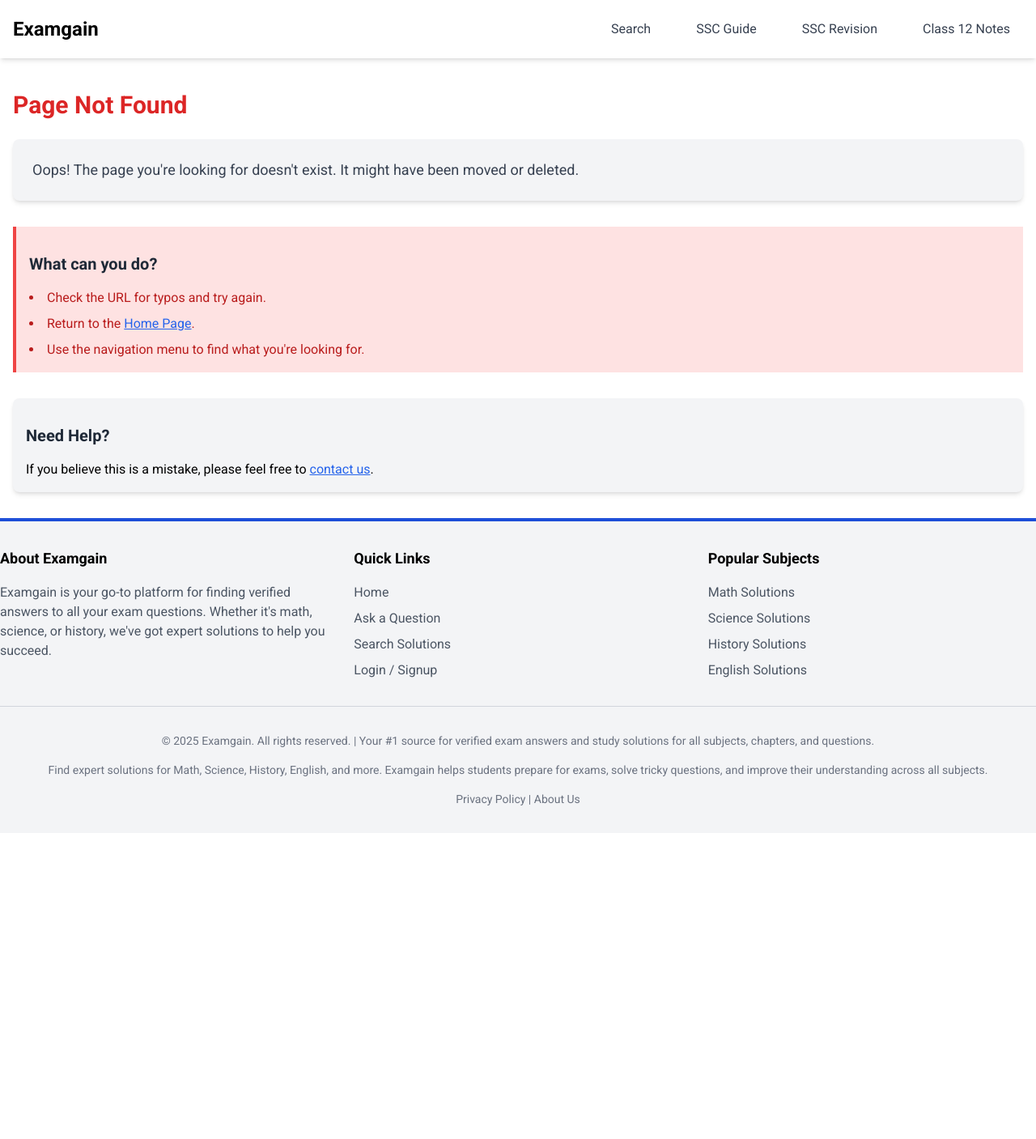
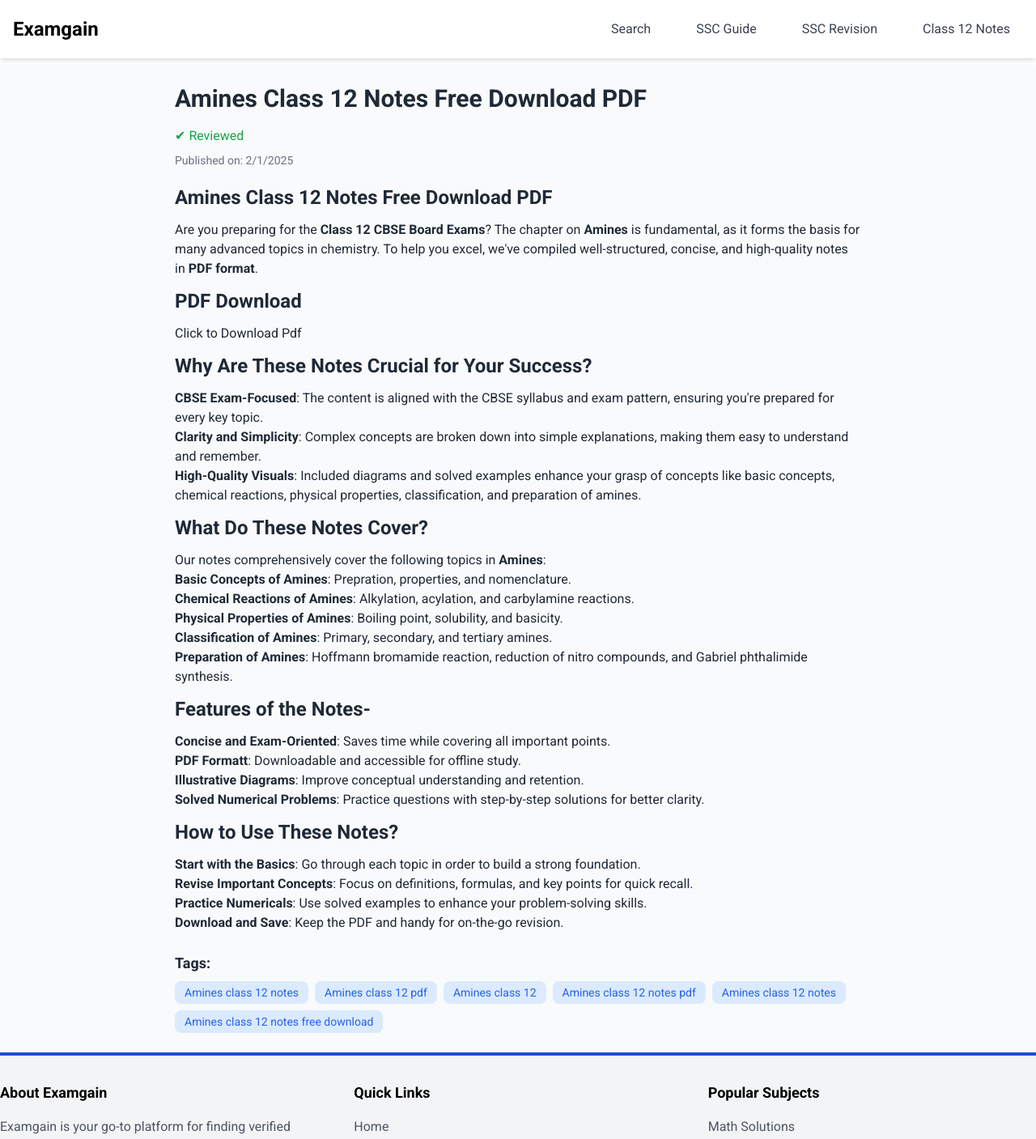
Before and after one commit to PatelAbhay550/examgain, a Next.js app: page /revision/class12/aminesnotes in a window 1280 px wide. Before the commit this address had no page. Shown: the top 1407 px of the page at 81% size. Before the commit the page ends 1029 px from the top, so only its background shows below. Built offline with nearby package versions, Linux system fonts and the light colour scheme.

Commit message:
Add files via upload

```diff
--- /dev/null
+++ b/app/revision/class12/aminesnotes/page.jsx
@@ -0,0 +1,116 @@
+import ReactMarkdown from "react-markdown";
+import remarkGfm from "remark-gfm";
+export const metadata = {
+  title: "Amines Class 12 Notes Free Download PDF",
+  description:
+    "Free Amines notes for Class 12 CBSE Board Exams. Download PDFformat. Prepare for your exams with ExamGains!",
+  keywords:
+    "Amines class 12 notes, Amines class 12 pdf, Amines class 12  , Amines class 12 notes pdf, Amines class 12 notes  , Amines class 12 notes free download",
+  openGraph: {
+    title: "Amines Class 12 Notes Free Download PDF and  ",
+    description:
+      "Free Amines notes for Class 12 CBSE Board Exams. Download PDF format. Prepare for your exams with ExamGains!",
+    url: "https://examgain.vercel.app/revision/class12/aminesnotes",
+    type: "article",
+  },
+};
+const markdown = `
+
+## Amines Class 12 Notes Free Download PDF
+Are you preparing for the  **Class 12 CBSE Board Exams**?
+The chapter on **Amines** is fundamental, as it forms the basis for many advanced topics in chemistry. To help you excel, we've compiled well-structured, concise, and high-quality notes in **PDF format**.
+## PDF Download
+[Click to Download Pdf](https://www.dropbox.com/scl/fi/uq96hylb2fyx9ps15jitm/amines.pdf?rlkey=jxslpbr13yh6i4v31kx651ufv&st=h1dentv4&dl=0)
+
+### Why Are These Notes Crucial for Your Success?
+- **CBSE Exam-Focused**: The content is aligned with the CBSE syllabus and exam pattern, ensuring you're prepared for every key topic.
+- - **Clarity and Simplicity**: Complex concepts are broken down into simple explanations, making them easy to understand and remember.
+- - **High-Quality Visuals**: Included diagrams and solved examples enhance your grasp of concepts like basic concepts, chemical reactions, physical properties, classification, and preparation of amines.
+### What Do These Notes Cover?
+Our notes comprehensively cover the following topics in **Amines**:
+1. **Basic Concepts of Amines**: Prepration, properties, and nomenclature.
+2. **Chemical Reactions of Amines**: Alkylation, acylation, and carbylamine reactions.
+3. **Physical Properties of Amines**: Boiling point, solubility, and basicity.
+4. **Classification of Amines**: Primary, secondary, and tertiary amines.
+5. **Preparation of Amines**: Hoffmann bromamide reaction, reduction of nitro compounds, and Gabriel phthalimide synthesis.
+
+### Features of the Notes-
+**Concise and Exam-Oriented**: Saves time while covering all important points.
+- **PDF Formatt**: Downloadable and accessible for offline study.
+- **Illustrative Diagrams**: Improve conceptual understanding and retention.
+- **Solved Numerical Problems**: Practice questions with step-by-step solutions for better clarity.
+### How to Use These Notes?
+1. **Start with the Basics**: Go through each topic in order to build a strong foundation.
+2. **Revise Important Concepts**: Focus on definitions, formulas, and key points for quick recall.
+3. **Practice Numericals**: Use solved examples to enhance your problem-solving skills.
+4. **Download and Save**: Keep the PDF and handy for on-the-go revision.
+`;
+
+// Initialize Firebase once
+
+const AminesNotes = async () => {
+  const tagsall = {
+    tags: [
+      "Amines class 12 notes",
+      "Amines class 12 pdf",
+      "Amines class 12  ",
+      "Amines class 12 notes pdf",
+      "Amines class 12 notes  ",
+      "Amines class 12 notes free download",
+    ],
+  };
+  const jsonld = {
+    "@context": "https://schema.org",
+    "@type": "Article",
+    headline: "Amines Class 12 Notes Free Download PDF",
+    description:
+      "Free Amines notes for Class 12 CBSE Board Exams. Download PDF  format. Prepare for your exams with ExamGains!",
+    datePublished: "2025-01-02",
+    dateModified: "2025-01-02",
+    mainEntityOfPage: {
+      "@type": "WebPage",
+      "@id": "https://examgain.vercel.app/revision/class12/aminesnotes",
+    },
+  };
+  return (
+    <div className="min-h-screen mt-20 bg-gray-50 text-gray-800">
+      {/* Header Section */}
+      <script type="application/ld+json">{JSON.stringify(jsonld)}</script>
+
+      {/* Content Section */}
+      <div className="max-w-4xl mx-auto p-6">
+        <h1 className="text-3xl font-bold mb-4">
+          Amines Class 12 Notes Free Download PDF
+        </h1>
+
+        <p className="text-green-600 font-medium mb-2">✔ Reviewed</p>
+
+        <p className="text-sm text-gray-500 mb-6">Published on: 2/1/2025</p>
+
+        {/* Render Content */}
+        <div className="prose max-w-none">
+          <ReactMarkdown children={markdown} remarkPlugins={[remarkGfm]} />
+        </div>
+
+        {/* Tags Section */}
+        {tagsall && (
+          <div className="mt-6">
+            <h2 className="text-lg font-semibold mb-2">Tags:</h2>
+            <ul className="flex flex-wrap gap-2">
+              {tagsall.tags.map((tag, index) => (
+                <li
+                  key={index}
+                  className="bg-blue-100 text-blue-600 px-3 py-1 rounded-lg text-sm"
+                >
+                  {tag}
+                </li>
+              ))}
+            </ul>
+          </div>
+        )}
+      </div>
+    </div>
+  );
+};
+
+export default AminesNotes;
```
